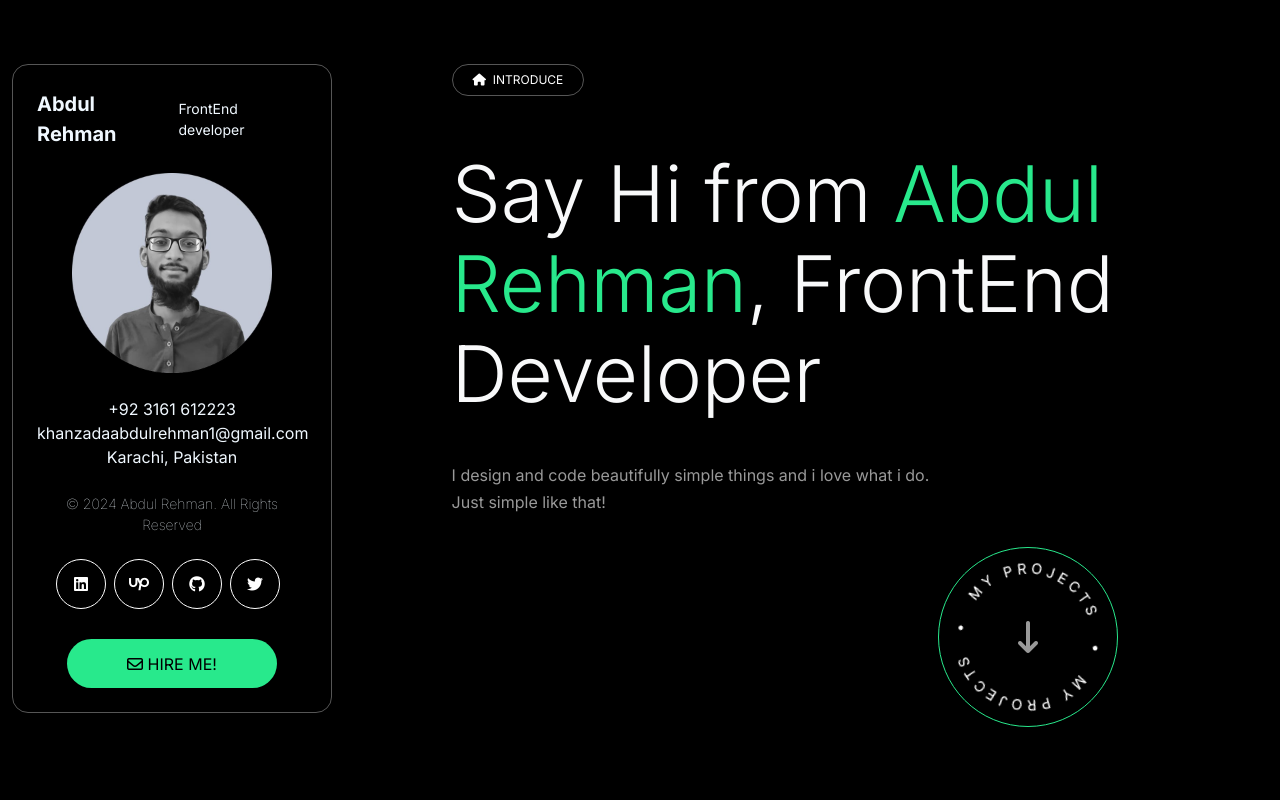
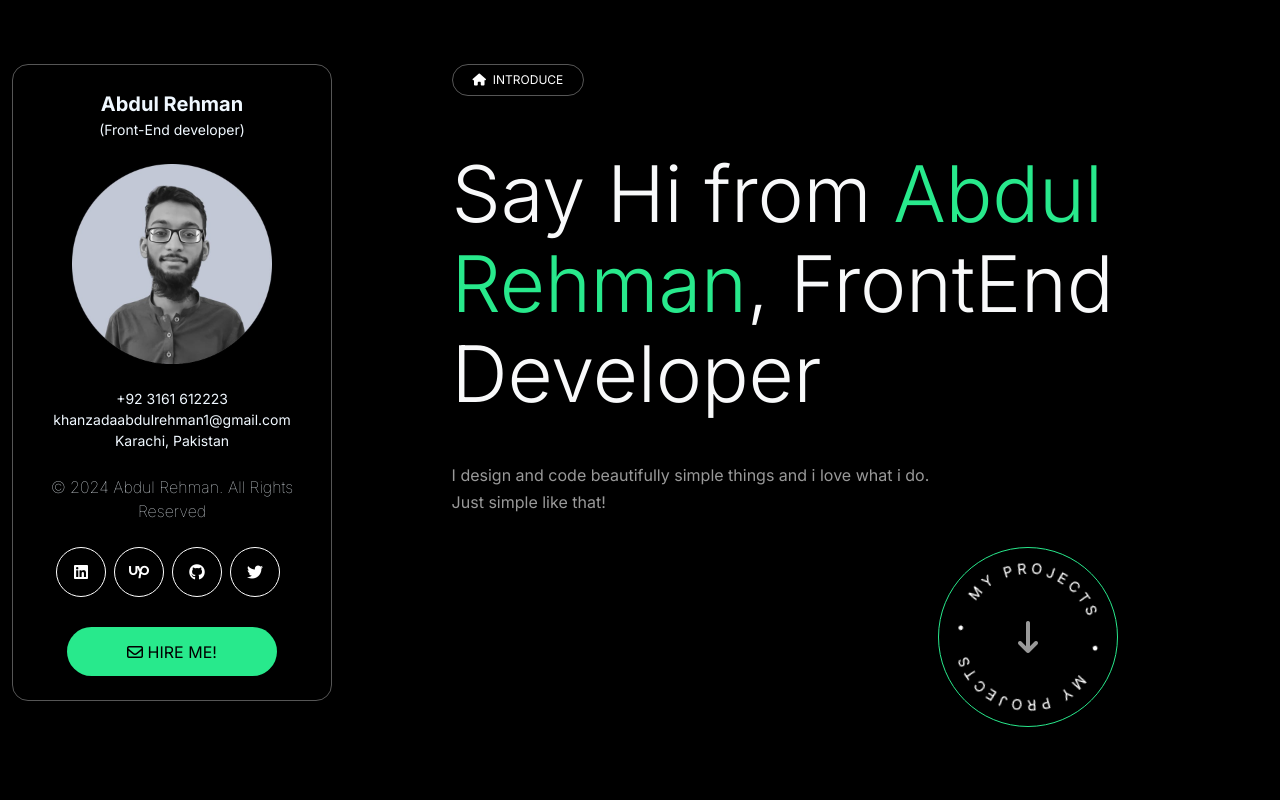
Before and after one commit to abdulrehmankz1/personal-portfolio, a React (Create React App) app: page / in a window 1280 px wide. Shown: the top 800 px of the page. Built offline with nearby package versions, Linux system fonts and the light colour scheme.

Commit message:
add new heading in sidebar

```diff
--- a/src/components/Sidebar.jsx
+++ b/src/components/Sidebar.jsx
@@ -5,23 +5,31 @@ function Sidebar() {
     <div className='container-fluid'>
       <div className="row">
         <div className="col-xl-3 col-12 rounded-4 left-sidebar p-4">
-          <div className='d-flex justify-content-between align-center info'>
-            <div >
+          {/* <div className='d-flex justify-content-between align-center info'>
+            <div>
               <div className='title mb-0'>
                 Abdul Rehman
               </div>
             </div>
             <div className='sub-title'>FrontEnd developer</div>
+          </div> */}
+          <div className='info text-center'>
+            <div>
+              <div className='title mb-0'>
+                Abdul Rehman
+              </div>
+            </div>
+            <div className='sub-title'>(Front-End developer)</div>
           </div>
           <div className='my-4 d-flex justify-content-center align-items-center'>
             <img src="./assets/images/me.jpeg" height={200} width={200} alt="me" />
           </div>
-          <div className='text-center mb-4'>
+          <div className='text-center mb-4 small'>
             <p className='mb-0'>+92 3161 612223</p>
             <p className='mb-0'>khanzadaabdulrehman1@gmail.com</p>
             <p>Karachi, Pakistan</p>
           </div>
-          <div className='my-4 text-center fw-lighter small'>
+          <div className='my-4 text-center fw-lighter rights'>
             © 2024 Abdul Rehman. All Rights Reserved
           </div>
           <div className='d-flex justify-content-center align-items-center'>
```
